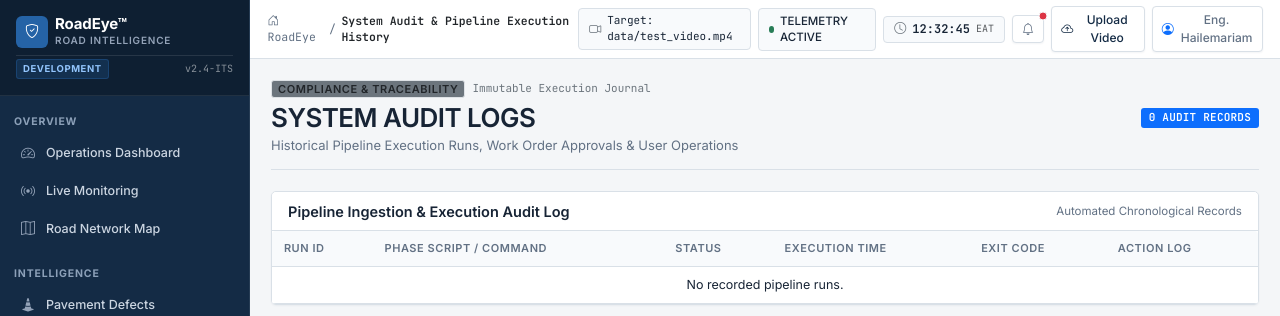
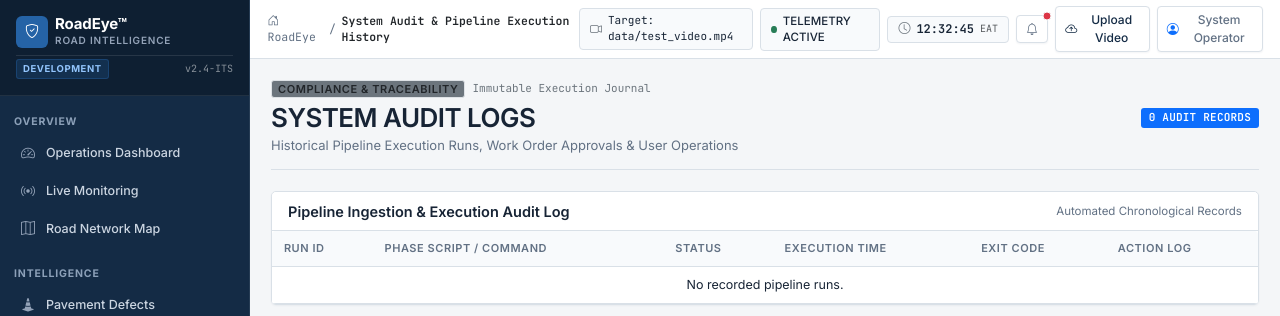
Before and after one commit to haile6/intelligent-road-monitoring-system, a Flask app: page /audit in a window 1280 px wide. Shown: the top 316 px of the page. Run offline with Flask 3, Linux system fonts and the light colour scheme; data that the repository does not hold is empty.

Commit message:
fix(ui): remove hardcoded operator name and replace with generic System Operator profile

```diff
--- a/web/templates/base.html
+++ b/web/templates/base.html
@@ -237,11 +237,11 @@
                     <div class="dropdown">
                         <button class="btn btn-sm btn-outline-secondary d-flex align-items-center gap-2" type="button" id="userMenuBtn" data-bs-toggle="dropdown" aria-expanded="false">
                             <i class="bi bi-person-circle text-primary"></i>
-                            <span class="d-none d-md-inline" style="font-size: 12px; font-weight: 500;">Eng. Hailemariam</span>
+                            <span class="d-none d-md-inline" style="font-size: 12px; font-weight: 500;">System Operator</span>
                         </button>
                         <ul class="dropdown-menu dropdown-menu-end shadow border p-2" aria-labelledby="userMenuBtn" style="min-width: 240px;">
                             <li class="px-2 py-1 border-bottom">
-                                <div class="fw-semibold" style="font-size: 12px;">Hailemariam G.</div>
+                                <div class="fw-semibold" style="font-size: 12px;">RoadEye Operations Admin</div>
                                 <div class="text-secondary" style="font-size: 11px;">Road Infrastructure Directorate</div>
                                 <span class="badge bg-secondary mt-1" style="font-size: 10px;">OPERATIONS AUTHORITY</span>
                             </li>
```
